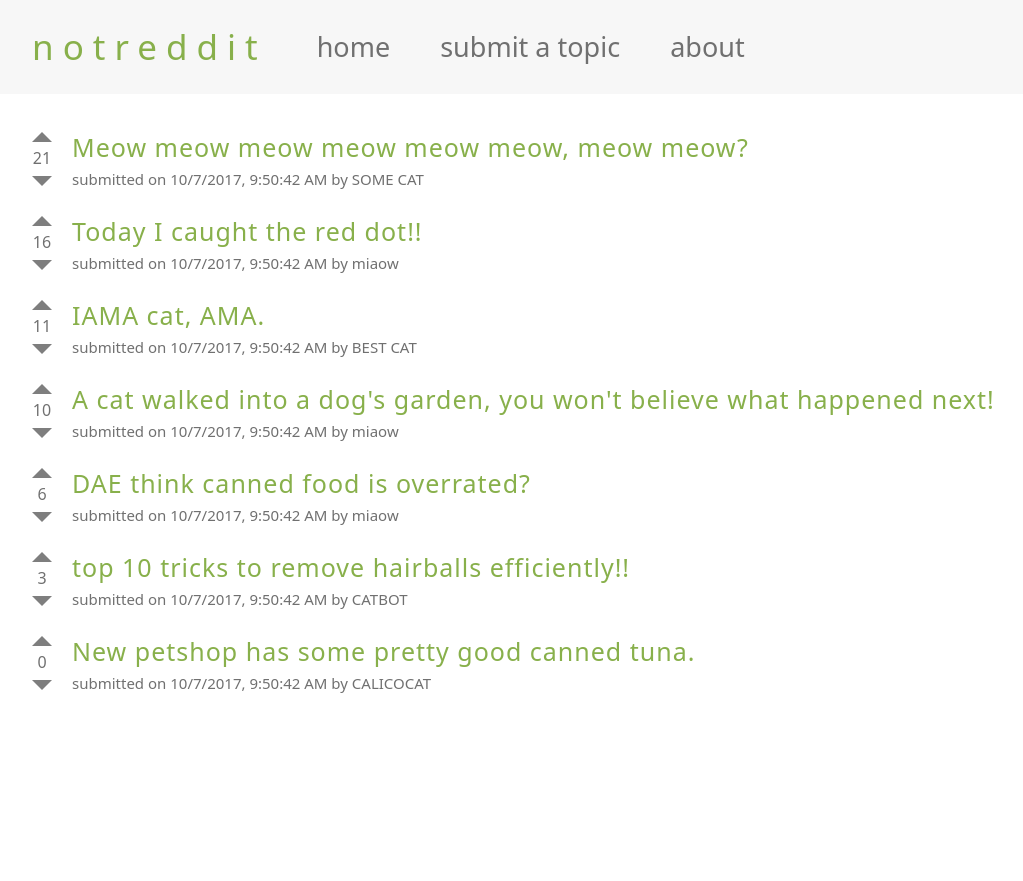
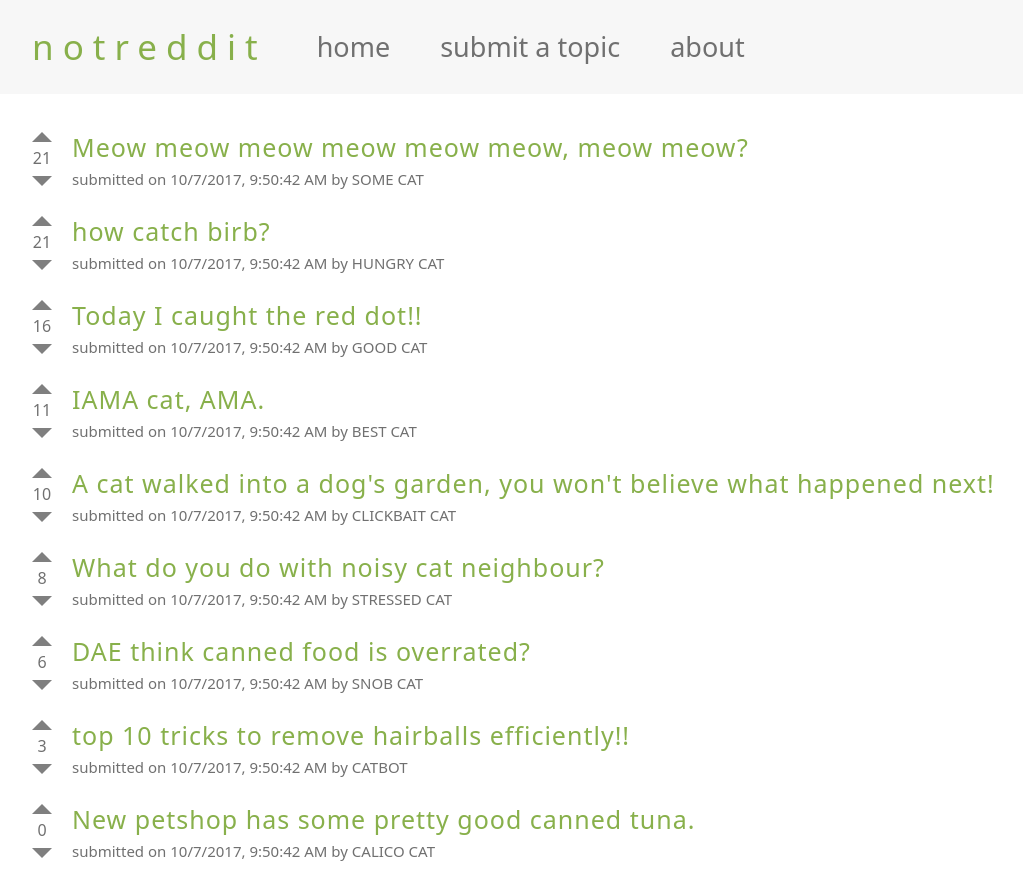
Before and after one commit to theMogget/not_reddit, a React (Create React App) app: page / in a window 1280 px wide. Shown: the whole page, without its empty margins (18-1041 px from the left). Before the commit the page ends 800 px from the top, so only its background shows below. Built offline with nearby package versions, Linux system fonts and the light colour scheme.

Commit message:
minor fixes

```diff
--- a/src/About.js
+++ b/src/About.js
@@ -11,8 +11,8 @@ class About extends Component {
 				</div>
 				<div className="body">
 					<p>Hi Carousell! Thanks for considering me as a candidate. This is my first time using javascript (and React). It was fun.</p>
-					<p>This simple app is written using create-react-app to generate the skeleton code. The pages were written by myself.</p>
-					<p>The app loads a few dummy topics when started, these can be found in the dummyTopics.js file in the public folder.</p>
+					<p>This simple app was compiled using create-react-app to generate the skeleton code. The pages were written by myself.</p>
+					<p>The app loads a few dummy topics when started, these can be found in the dummyTopics.js file in /src.</p>
 					<p>Hope you like it and thanks again!</p>
 					<p> -- Kai</p>
 
--- a/src/App.js
+++ b/src/App.js
@@ -19,7 +19,7 @@ class App extends Component {
 		this.state = {
 		topicList : this.sortTopics(dummyTopics),
 		currentView : 0,
-		maxId : 7
+		maxId : 9
 		}
 
 		this.sortTopics = this.sortTopics.bind(this);
--- a/src/Submit.js
+++ b/src/Submit.js
@@ -14,7 +14,7 @@ class TopicForm extends Component {
 	}
 
 	handleAuthorChange(e) {
-		this.setState({authorValue : e.target.value.toUpperCase()});
+		this.setState({authorValue : e.target.value});
 	}
 
 	handleTitleChange(e) {
@@ -30,7 +30,7 @@ class TopicForm extends Component {
 				} else {
 					e.preventDefault()
 					alert("Submitted! Sending you back home...")
-					this.props.addTopic( this.state.titleValue, this.state.authorValue )
+					this.props.addTopic( this.state.titleValue, this.state.authorValue.toUpperCase() + ' CAT' )
 					this.props.setView( 0 )
 				}
 			}}>
--- a/src/dummyTopics.js
+++ b/src/dummyTopics.js
@@ -1,7 +1,7 @@
 export var dummyTopics =
 [{
 "title" : "New petshop has some pretty good canned tuna.",
-"author" : "CALICOCAT",
+"author" : "CALICO CAT",
 "datetime" : new Date(),
 "id" : 0,
 "votes" : 0
@@ -33,7 +33,7 @@ export var dummyTopics =
 
 {
 "title" : "DAE think canned food is overrated?",
-"author" : "miaow ",
+"author" : "SNOB CAT",
 "datetime" : new Date(),
 "id" : 4,
 "votes" : 6
@@ -41,7 +41,7 @@ export var dummyTopics =
 
 {
 "title" : "A cat walked into a dog's garden, you won't believe what happened next!",
-"author" : "miaow ",
+"author" : "CLICKBAIT CAT",
 "datetime" : new Date(),
 "id" : 5,
 "votes" : 10
@@ -49,8 +49,24 @@ export var dummyTopics =
 
 {
 "title" : "Today I caught the red dot!!",
-"author" : "miaow ",
+"author" : "GOOD CAT",
 "datetime" : new Date(),
 "id" : 6,
 "votes" : 16
+},
+
+{
+"title" : "What do you do with noisy cat neighbour?",
+"author" : "STRESSED CAT",
+"datetime" : new Date(),
+"id" : 7,
+"votes" : 8
+},
+
+{
+"title" : "how catch birb?",
+"author" : "HUNGRY CAT",
+"datetime" : new Date(),
+"id" : 8,
+"votes" : 21
 }]
```
Also changed, not shown: 1 other file (tests, documents, lock files or other folders).
